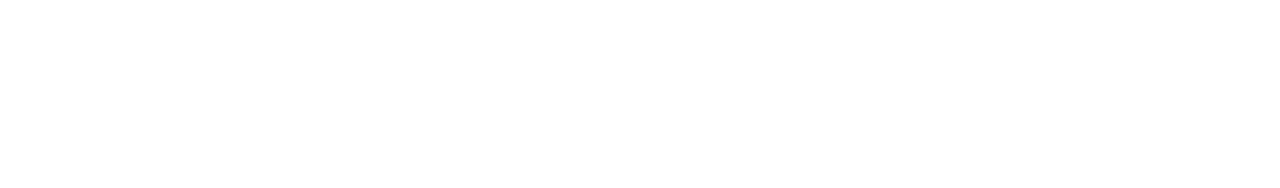
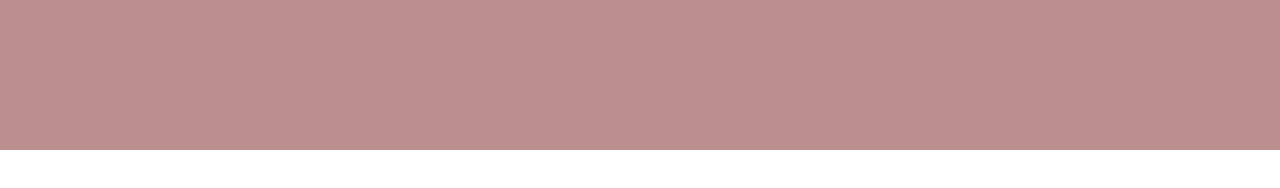
Before and after one commit to Marie-Bewiwi/SPA_VanillaJS, a plain HTML site: page index.html in a window 1280 px wide. Drawn offline with Linux system fonts and the light colour scheme.

Commit message:
Header created, WIP

```diff
--- a/index.html
+++ b/index.html
@@ -1 +1,16 @@
-<!-- Ajouter bouton favori + ajouter btn se connecter-->
+<!-- Ajouter bouton favori + ajouter btn se connecter, framework css-->
+
+<!DOCTYPE html>
+<html lang="en">
+<head>
+    <meta charset="UTF-8">
+    <meta http-equiv="X-UA-Compatible" content="IE=edge">
+    <meta name="viewport" content="width=device-width, initial-scale=1.0">
+    <title>Ma première SPA</title>
+    <link rel="stylesheet" type="text/css" href="style.css" media="all"/>
+</head>
+<body>
+
+<script src="script.js" ></script>
+</body>
+</html>
--- /dev/null
+++ b/script.js
@@ -0,0 +1,14 @@
+// Créer une fonction qui créer un élement qui prend en paramètre & - le nom du tag 2- propriété - 3 enfant
+
+
+const createComponent = (tag,attribute,child) => {
+    const htmlComponent = document.createElement(tag)
+    htmlComponent.setAttribute = attribute
+    htmlComponent.createElement(child)
+
+}
+
+
+const header = document.createElement('header')
+header.classList.add('header')
+document.body.append(header)
--- /dev/null
+++ b/style.css
@@ -0,0 +1,9 @@
+body {
+  margin: 0px;
+  padding: 0px;
+}
+.header {
+  background-color: rosybrown;
+  height: 150px;
+  display: flex;
+}
```
